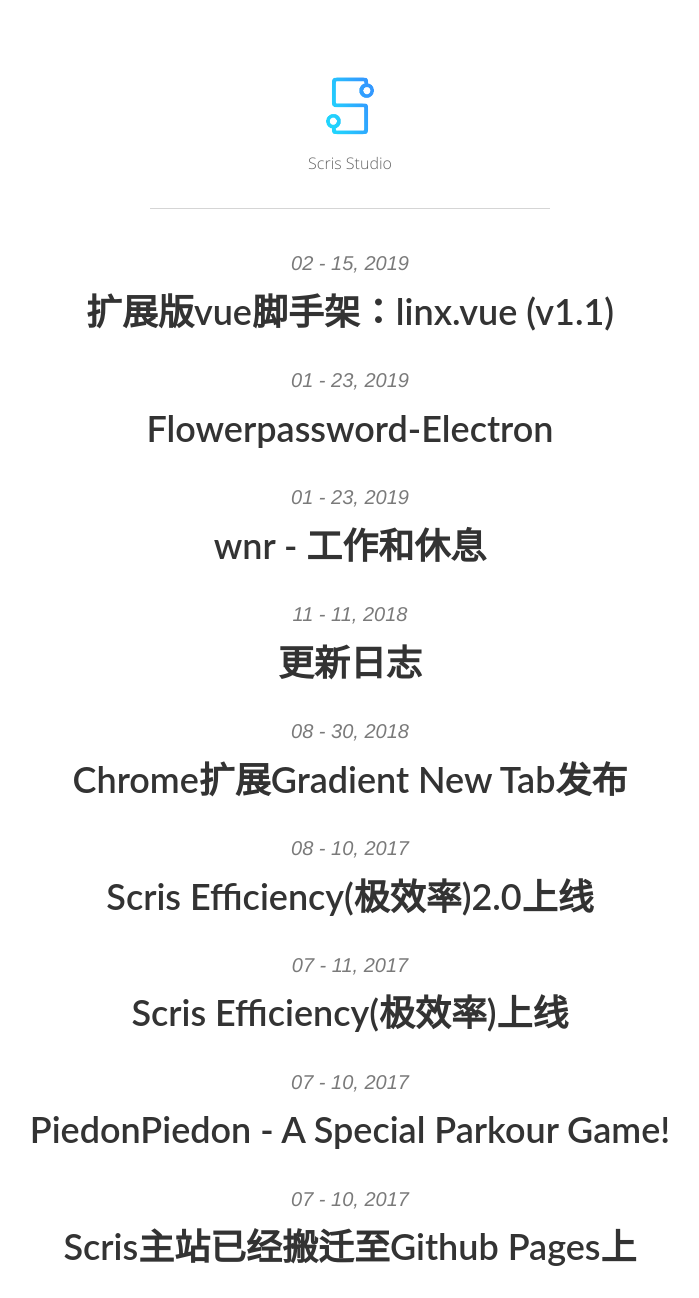
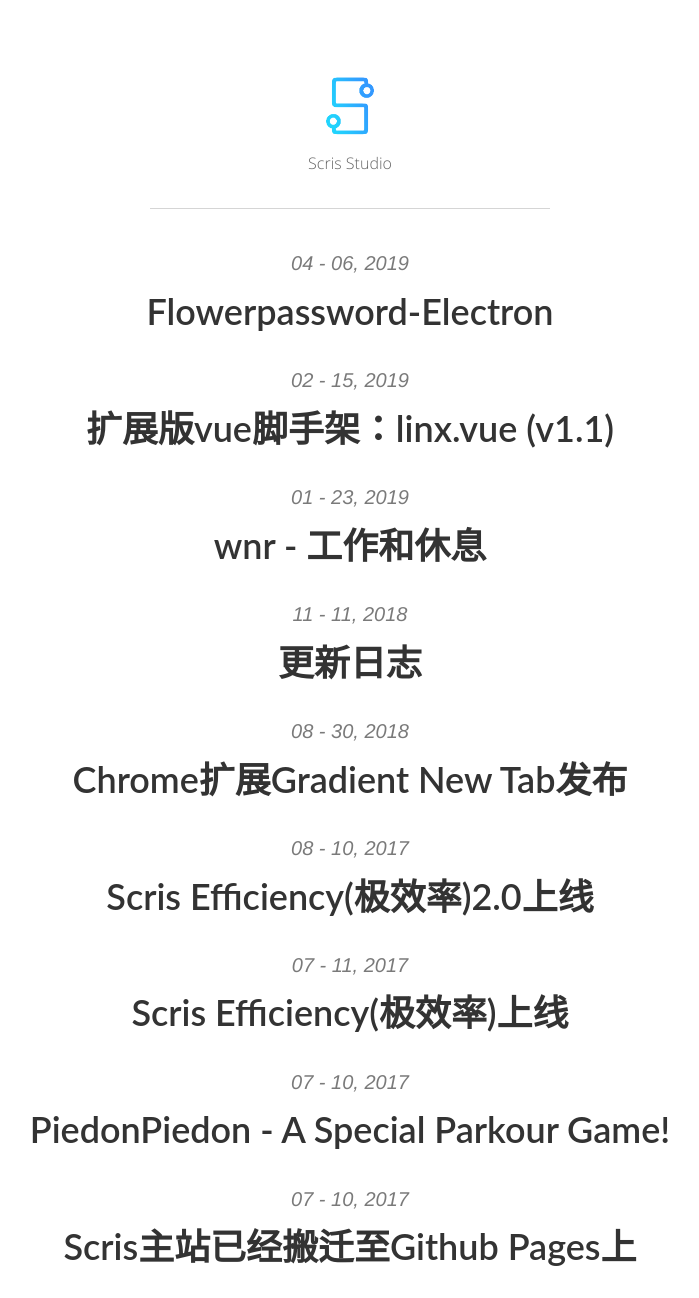
Before and after one commit to ScrisStudio/scris.top, a Jekyll site: the page built from archive.html, in a window 1280 px wide. Shown: the whole page, without its empty margins (290-989 px from the left). Built offline with Jekyll 4.4.1, drawn with Linux system fonts in a browser that asks for light colours.

Commit message:
Update 2019-04-06-Flowerpassword-Electron.md

```diff
--- a/_posts/2019-04-06-Flowerpassword-Electron.md
+++ b/_posts/2019-04-06-Flowerpassword-Electron.md
@@ -1,7 +1,7 @@
 ---
 layout: post
 title: "Flowerpassword-Electron"
-date: 2019-01-23 13:31:31
+date: 2019-04-06 16:52:31
 image: '/assets/img/'
 description: '花密的现代化实现。'
 permalink: /flowerpassword/
```
